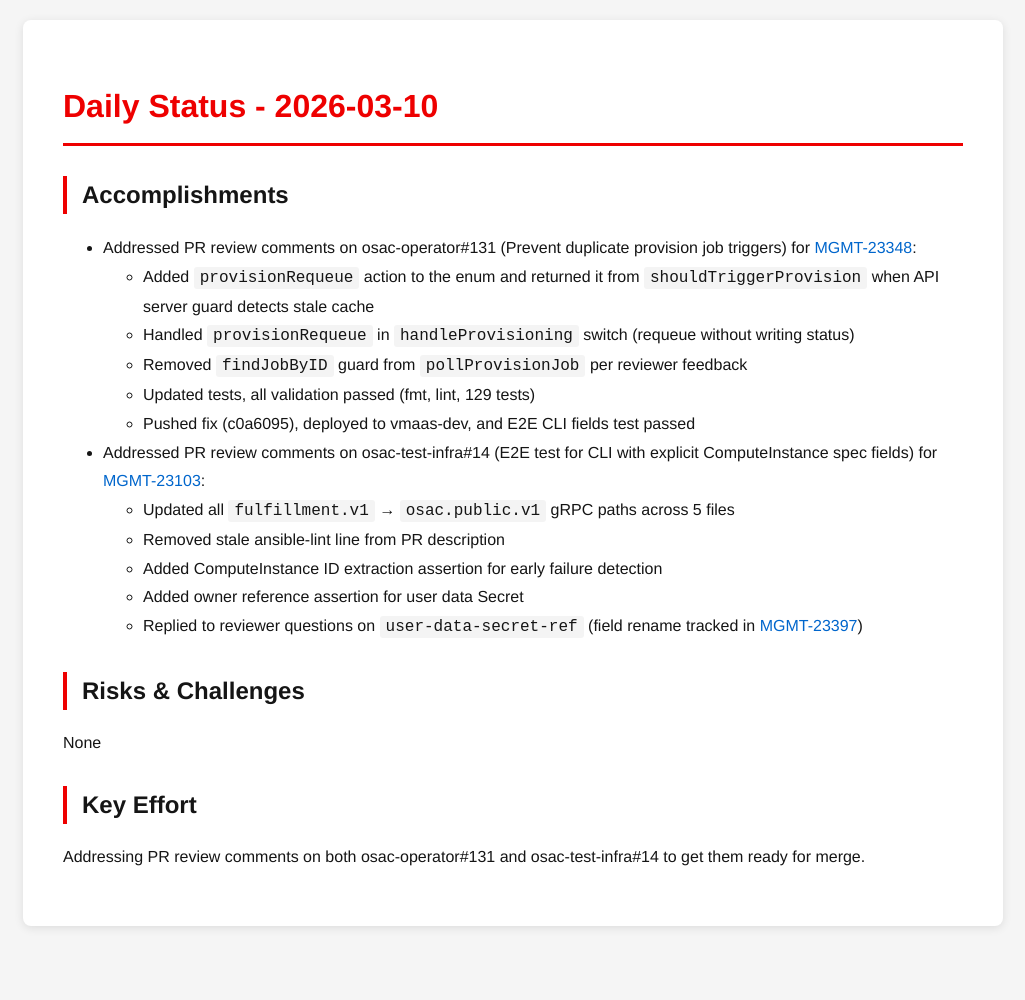
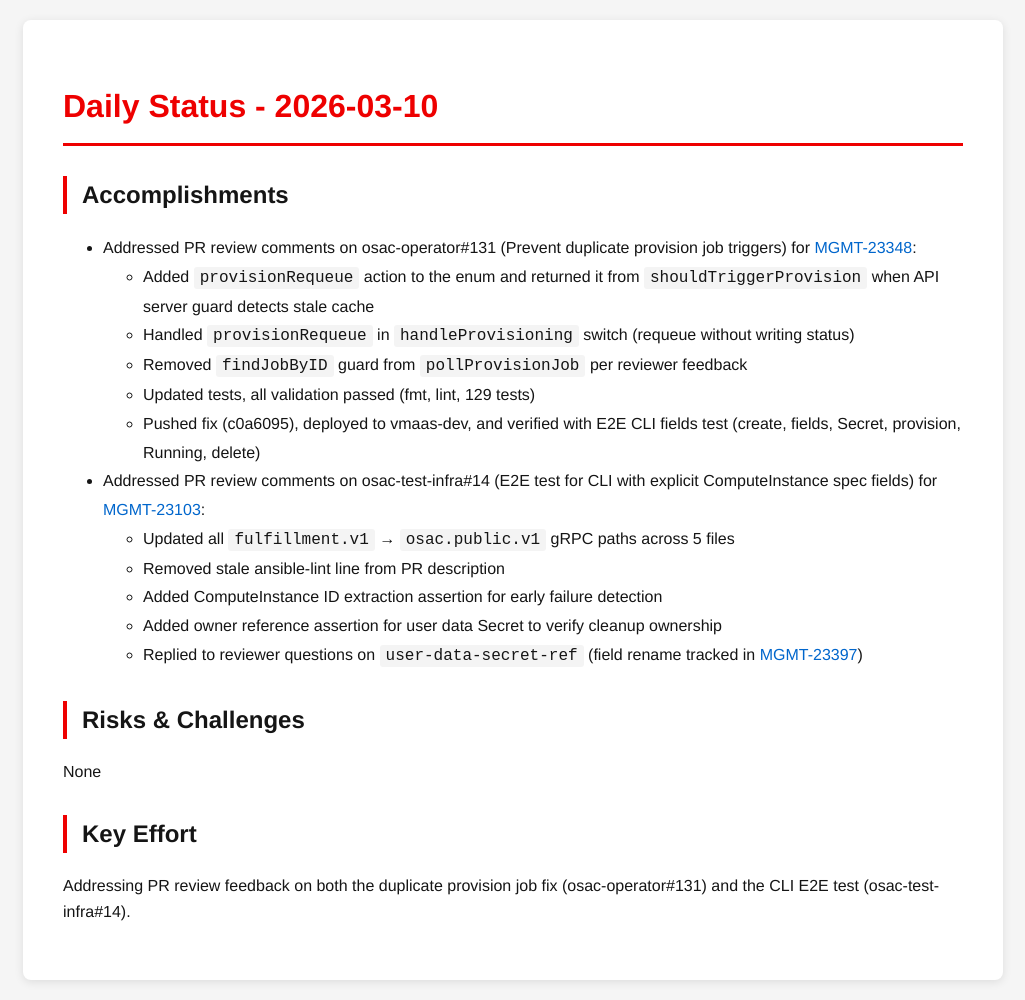
Before and after one commit to tzvatot/daily-status, a Jekyll site: the page built from 2026-03-10.md, in a window 1280 px wide. Shown: the whole page, without its empty margins (127-1152 px from the left). Built offline with Jekyll 4.4.1, drawn with Linux system fonts in a browser that asks for light colours; before the commit the page ends 946 px from its top, so only the background shows below that.

Commit message:
Daily status update - 2026-03-10

```diff
--- a/2026-03-10.md
+++ b/2026-03-10.md
@@ -12,16 +12,16 @@ date: 2026-03-10
   - Handled `provisionRequeue` in `handleProvisioning` switch (requeue without writing status)
   - Removed `findJobByID` guard from `pollProvisionJob` per reviewer feedback
   - Updated tests, all validation passed (fmt, lint, 129 tests)
-  - Pushed fix (c0a6095), deployed to vmaas-dev, and E2E CLI fields test passed
+  - Pushed fix (c0a6095), deployed to vmaas-dev, and verified with E2E CLI fields test (create, fields, Secret, provision, Running, delete)
 - Addressed PR review comments on osac-test-infra#14 (E2E test for CLI with explicit ComputeInstance spec fields) for [MGMT-23103](https://issues.redhat.com/browse/MGMT-23103):
   - Updated all `fulfillment.v1` → `osac.public.v1` gRPC paths across 5 files
   - Removed stale ansible-lint line from PR description
   - Added ComputeInstance ID extraction assertion for early failure detection
-  - Added owner reference assertion for user data Secret
+  - Added owner reference assertion for user data Secret to verify cleanup ownership
   - Replied to reviewer questions on `user-data-secret-ref` (field rename tracked in [MGMT-23397](https://issues.redhat.com/browse/MGMT-23397))
 
 ## Risks & Challenges
 None
 
 ## Key Effort
-Addressing PR review comments on both osac-operator#131 and osac-test-infra#14 to get them ready for merge.
+Addressing PR review feedback on both the duplicate provision job fix (osac-operator#131) and the CLI E2E test (osac-test-infra#14).
```
